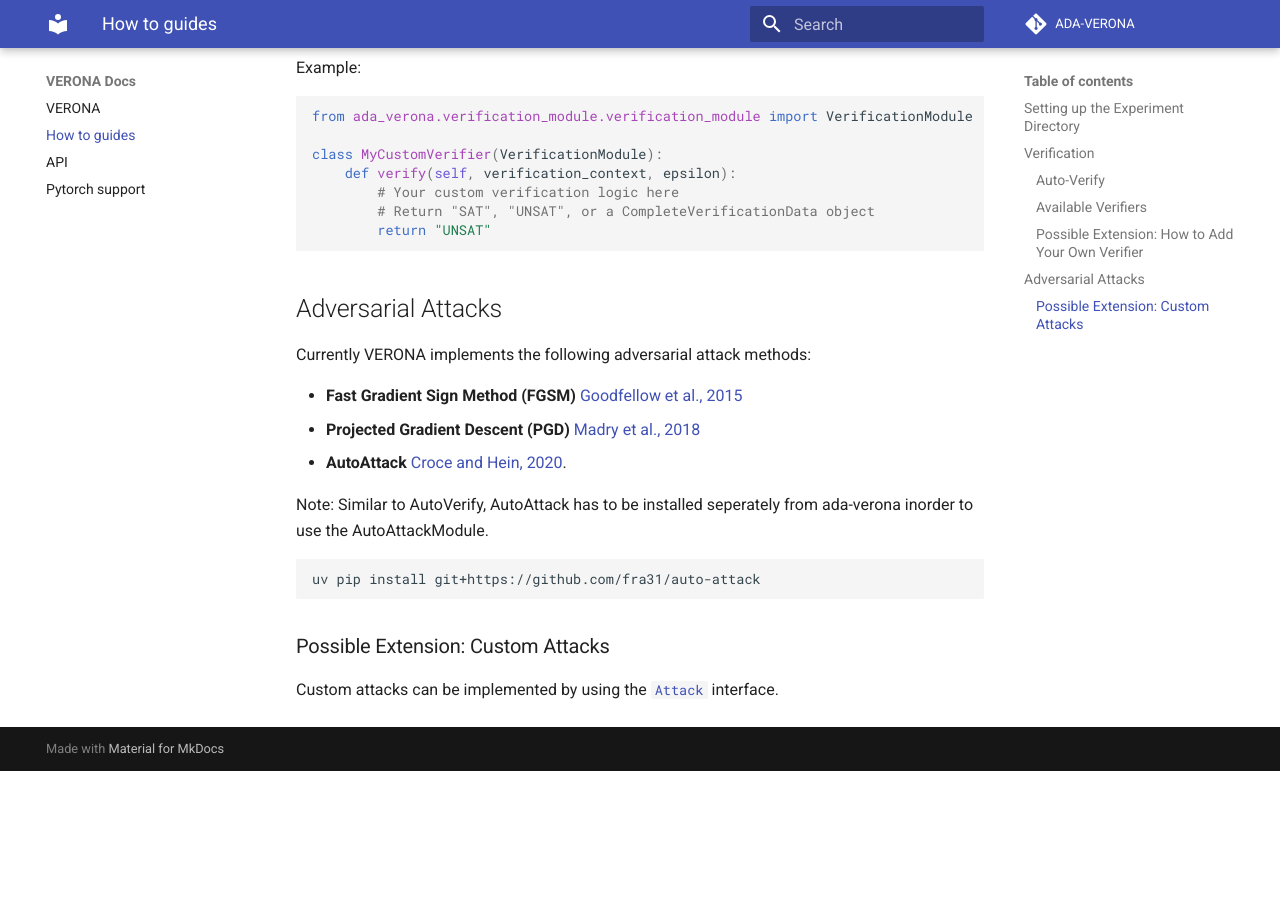
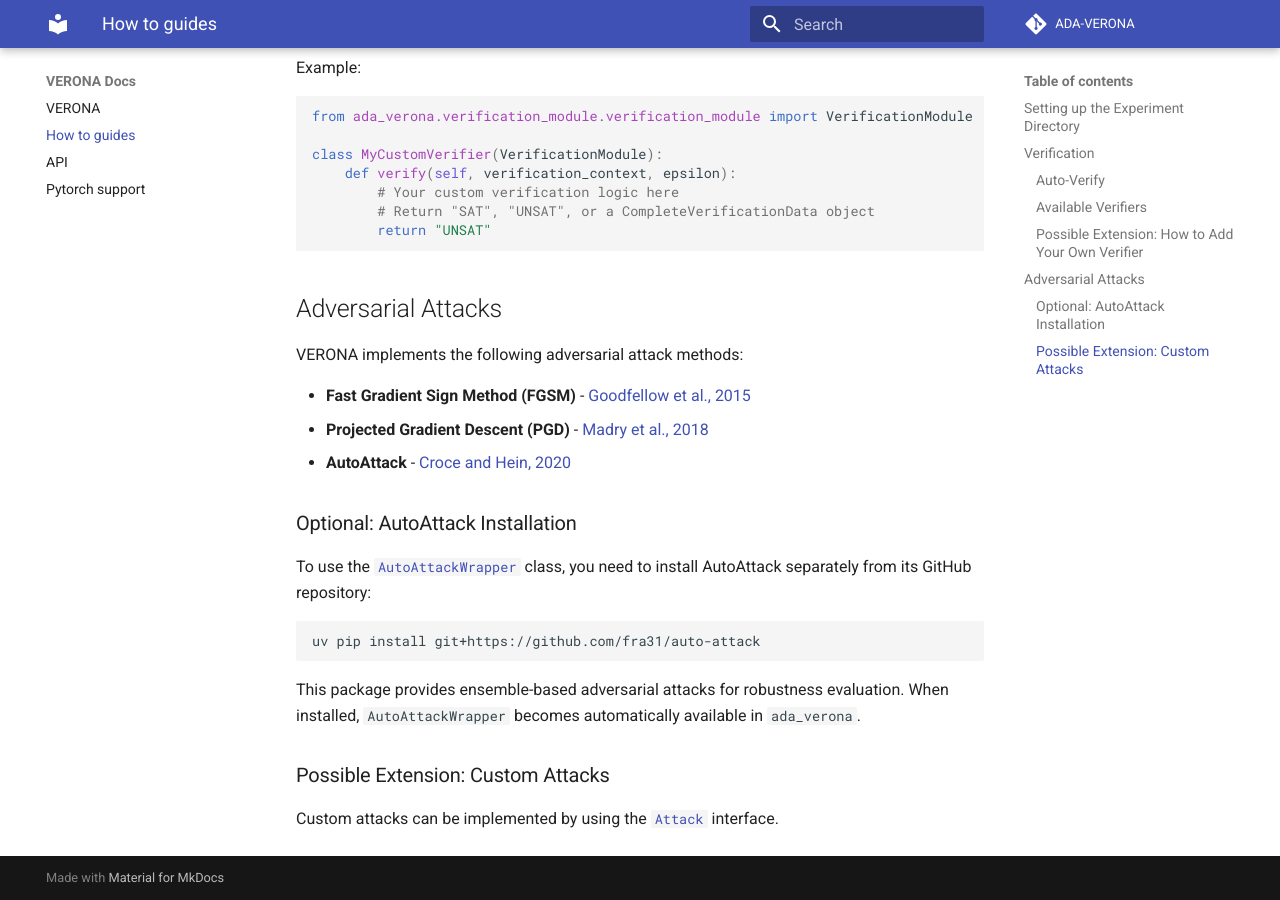
Before and after one commit to ADA-research/VERONA, an MkDocs documentation site: the page built from docs/how-to-guides.md, in a window 1280 px wide and 900 px high, scrolled down 2499 px. Built offline with MkDocs 1.6.1 and Material for MkDocs 9.7.7, drawn with Linux system fonts in a browser that asks for light colours; comment, search, counter and statistics services are not loaded; before the commit the page ends 3270 px from its top, so only the background shows below that.

Commit message:
Check ada_verona module installations in notebook and update AutoAttack optional installation (#139)
* Re-introduce Optional autoattack git installation and explain this in README. Also short explanation of optional auto-verify installation

* Fixed links throughout the README and How-to section of the VERONA docs

````diff
--- a/docs/how-to-guides.md
+++ b/docs/how-to-guides.md
@@ -1,14 +1,14 @@
 To help you get up and running with ada-verona, we provide a tutorial notebook and a collection of example scripts:
 
 - **Main Guide:**
-    - The primary resource for learning how to use VERONA is the Jupyter notebook found in the [`notebooks`](./notebooks/) folder. This tutorial notebook offers an overview of the package components, step-by-step instructions, and practical demonstrations of typical workflows. We highly recommend starting here to understand the core concepts and capabilities of the package.
+    - The primary resource for learning how to use VERONA is the Jupyter notebook found in the [`notebooks`](../examples/notebooks/) folder. This tutorial notebook offers an overview of the package components, step-by-step instructions, and practical demonstrations of typical workflows. We highly recommend starting here to understand the core concepts and capabilities of the package.
 
 - **Quick-Start Example Scripts:**
-    - The [`scripts`](./scripts/) folder contains a variety of example scripts designed to help you get started quickly with ada-verona. These scripts cover common use cases and can be run directly (from within the `scripts` folder) to see how to perform tasks such as:
-        - Running VERONA with a custom dataset and ab-crown ([`create_robustness_distribution_from_test_dataset.py`](./scripts/create_robustness_distribution_from_test_dataset.py)).
-        - Loading a PyTorch dataset and running VERONA with one-to-any or one-to-one verification ([`create_robustness_dist_on_pytorch_dataset.py`](./scripts/create_robustness_dist_on_pytorch_dataset.py)).
-        - Distributing jobs across multiple nodes using SLURM for large-scale experiments ([`multiple_jobs`](./scripts/multiple_jobs/) folder), including distributing tasks over CPU and GPU for different verifiers in the same experiment.
-        - Using auto-verify integration ([`create_robustness_dist_with_auto_verify.py`](./scripts/create_robustness_dist_with_auto_verify.py)).
+    - The [`scripts`](../examples/scripts/) folder contains a variety of example scripts designed to help you get started quickly with ada-verona. These scripts cover common use cases and can be run directly (from within the `scripts` folder) to see how to perform tasks such as:
+        - Running VERONA with a custom dataset and ab-crown ([`create_robustness_distribution_from_test_dataset.py`](../examples/scripts/create_robustness_distribution_from_test_dataset.py)).
+        - Loading a PyTorch dataset and running VERONA with one-to-any or one-to-one verification ([`create_robustness_dist_on_pytorch_dataset.py`](../examples/scripts/create_robustness_dist_on_pytorch_dataset.py)).
+        - Distributing jobs across multiple nodes using SLURM for large-scale experiments ([`multiple_jobs`](../examples/scripts/multiple_jobs/) folder), including distributing tasks over CPU and GPU for different verifiers in the same experiment.
+        - Using auto-verify integration ([`create_robustness_dist_with_auto_verify.py`](../examples/scripts/create_robustness_dist_with_auto_verify.py)).
 
 The notebook is your main entry point for learning and understanding the package, while the scripts serve as practical templates and quick-start resources for your own experiments.
 
@@ -36,7 +36,7 @@ experiment/
 
 ### Auto-Verify
 
-VERONA features a plugin architecture through the [`AutoVerifyModule`](./ada_verona/verification_module/auto_verify_module.py) which allows integration with [auto-verify](https://github.com/ADA-research/auto-verify) when it's installed in the same environment.
+VERONA features a plugin architecture through the [`AutoVerifyModule`](../ada_verona/verification_module/auto_verify_module.py) which allows integration with [auto-verify](https://github.com/ADA-research/auto-verify) when it's installed in the same environment.
 AutoVerify handles installation of various verifiers (see next section) as well as configuration and execution of the verifiers.
 
 This design provides several benefits:
@@ -68,11 +68,11 @@ auto-verify config show
 ```
 ### Possible Extension: How to Add Your Own Verifier
 
-Custom verifiers can be added to VERONA by using the [`VerificationModule`](./ada_verona/verification_module/verification_module.py) interface.
+Custom verifiers can be added to VERONA by using the [`VerificationModule`](../ada_verona/verification_module/verification_module.py) interface.
 
 **Implement new verifiers using the `VerificationModule` class:**
 
-- Create a new class that inherits from [`VerificationModule`](./ada_verona/verification_module/verification_module.py).
+- Create a new class that inherits from [`VerificationModule`](../ada_verona/verification_module/verification_module.py).
 - Implement the `verify(self, verification_context: VerificationContext, epsilon: float)` method. This method should return either a string (e.g., "SAT", "UNSAT", "ERR") or a `CompleteVerificationData` object.
 
 Example:
@@ -88,17 +88,21 @@ class MyCustomVerifier(VerificationModule):
 
 ## Adversarial Attacks
 
-Currently VERONA implements the following adversarial attack methods:
+VERONA implements the following adversarial attack methods:
 
-- **Fast Gradient Sign Method (FGSM)** [Goodfellow et al., 2015](https://arxiv.org/abs/1412.6572)
-- **Projected Gradient Descent (PGD)** [Madry et al., 2018](https://arxiv.org/abs/1706.06083)
-- **AutoAttack** [Croce and Hein, 2020](https://github.com/fra31/auto-attack).
+- **Fast Gradient Sign Method (FGSM)** - [Goodfellow et al., 2015](https://arxiv.org/abs/1412.6572)
+- **Projected Gradient Descent (PGD)** - [Madry et al., 2018](https://arxiv.org/abs/1706.06083)
+- **AutoAttack** - [Croce and Hein, 2020](https://proceedings.mlr.press/v119/croce20b.html)
 
-Note: Similar to AutoVerify, AutoAttack has to be installed seperately from ada-verona inorder to use the AutoAttackModule.
+### Optional: AutoAttack Installation
+
+To use the [`AutoAttackWrapper`](../ada_verona/verification_module/attacks/auto_attack_wrapper.py) class, you need to install AutoAttack separately from its GitHub repository:
 
 ```bash
 uv pip install git+https://github.com/fra31/auto-attack
 ```
+
+This package provides ensemble-based adversarial attacks for robustness evaluation. When installed, `AutoAttackWrapper` becomes automatically available in `ada_verona`.
 ### Possible Extension: Custom Attacks
 
-Custom attacks can be implemented by using the [`Attack`](./ada_verona/verification_module/attacks/attack.py) interface.
+Custom attacks can be implemented by using the [`Attack`](../ada_verona/verification_module/attacks/attack.py) interface.
````
Also changed, not shown: README.md (+21 -1 lines), ada_verona/__init__.py (+5 -5 lines), 1 other file.
